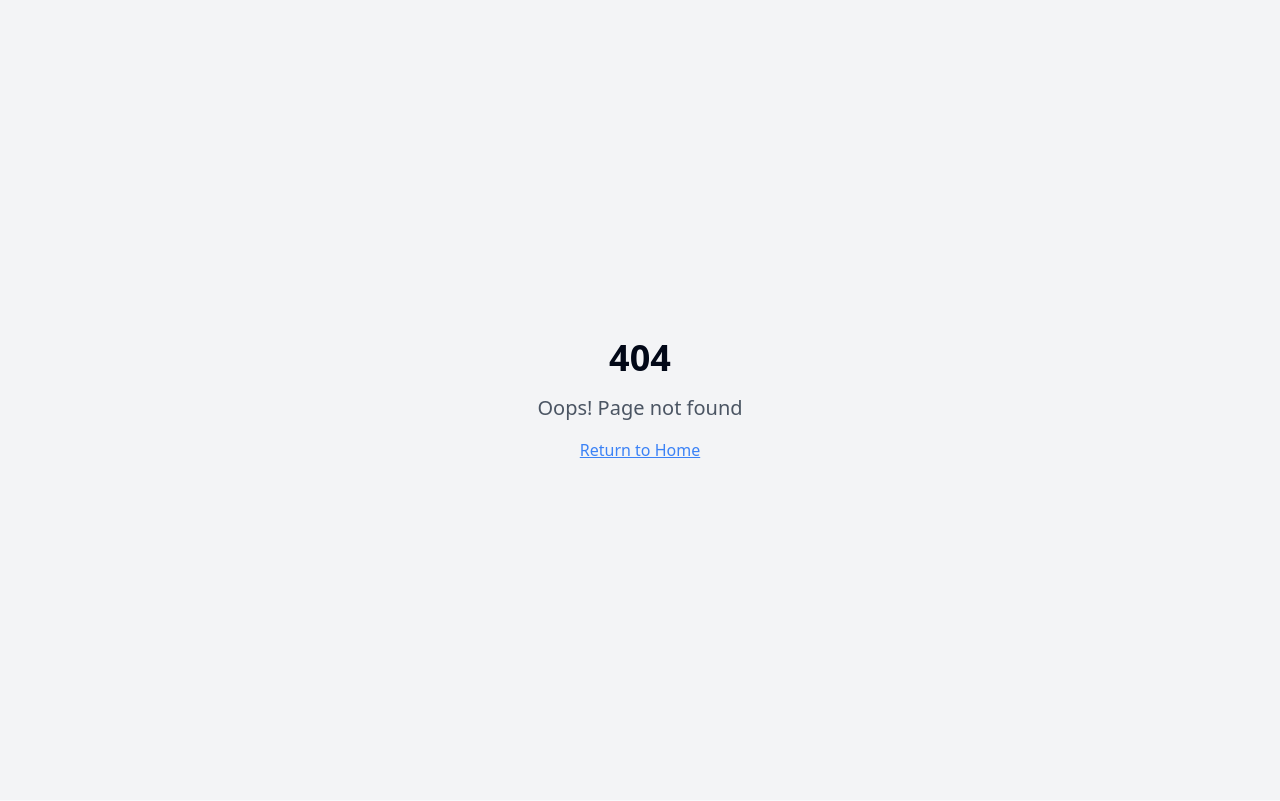
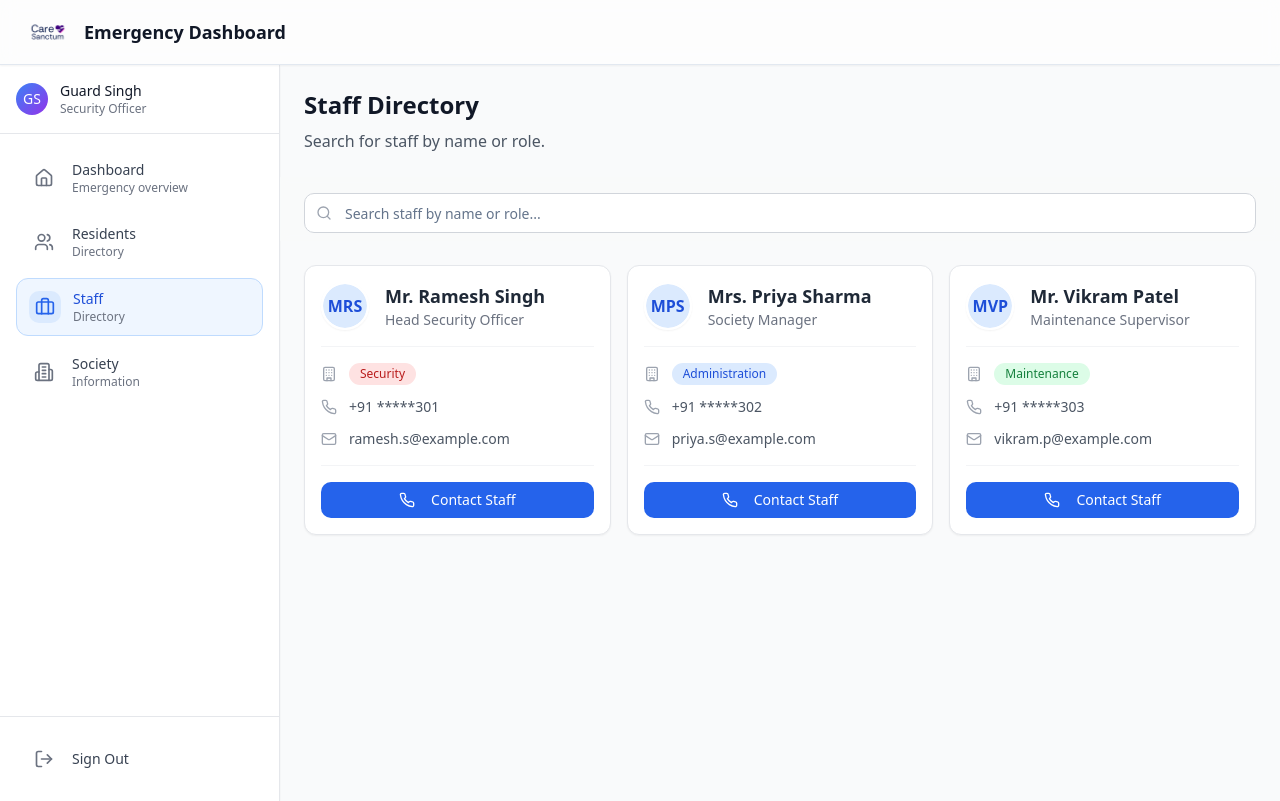
Before and after one commit to CareSanctum/cs-webapp-v1, a React (Vite) app: page /staff in a window 1280 px wide. Before the commit this address had no page. Built offline with nearby package versions, Linux system fonts and the light colour scheme.

Commit message:
Add new page for Staff, fix date issue

```diff
--- a/src/App.tsx
+++ b/src/App.tsx
@@ -1,4 +1,3 @@
-
 import { Toaster } from "@/components/ui/toaster";
 import { Toaster as Sonner } from "@/components/ui/sonner";
 import { TooltipProvider } from "@/components/ui/tooltip";
@@ -10,6 +9,7 @@ import Signup from "./pages/Signup";
 import VerifyEmail from "./pages/VerifyEmail";
 import Residents from "./pages/Residents";
 import Society from "./pages/Society";
+import Staff from "./pages/Staff";
 import EmergencyDetail from "./pages/EmergencyDetail";
 import NotFound from "./pages/NotFound";
 
@@ -25,6 +25,7 @@ const App = () => (
           <Route path="/" element={<Index />} />
           <Route path="/emergency/:id" element={<EmergencyDetail />} />
           <Route path="/residents" element={<Residents />} />
+          <Route path="/staff" element={<Staff />} />
           <Route path="/society" element={<Society />} />
           <Route path="/login" element={<Login />} />
           <Route path="/signup" element={<Signup />} />
--- a/src/components/Sidebar.tsx
+++ b/src/components/Sidebar.tsx
@@ -1,4 +1,4 @@
-import { X, Users, Archive, LogOut, Home, Shield, Building2 } from "lucide-react";
+import { X, Users, Archive, LogOut, Home, Shield, Building2, Briefcase } from "lucide-react";
 import { Button } from "@/components/ui/button";
 import { useState, useEffect } from "react";
 import { Link, useLocation } from "react-router-dom";
@@ -41,6 +41,12 @@ export const Sidebar = ({ onClose }: SidebarProps) => {
       icon: Users,
       label: "Residents",
       href: "/residents",
+      description: "Directory"
+    },
+    {
+      icon: Briefcase,
+      label: "Staff",
+      href: "/staff",
       description: "Directory"
     },
     {
--- a/src/pages/Index.tsx
+++ b/src/pages/Index.tsx
@@ -163,7 +163,7 @@ const Index = () => {
               <div>
                 <h1 className="text-2xl font-bold text-gray-900">Dashboard</h1>
                 <p className="text-gray-600 mt-1">
-                  Emergency response overview for {format(new Date(), "MMMM dd, yyyy")}
+                  Emergency response overview for {format(selectedDate, "MMMM dd, yyyy")}
                 </p>
               </div>
             </div>
--- a/src/pages/Society.tsx
+++ b/src/pages/Society.tsx
@@ -1,4 +1,3 @@
-
 import { useState } from "react";
 import { DashboardHeader } from "@/components/DashboardHeader";
 import { Sidebar } from "@/components/Sidebar";
@@ -107,30 +106,12 @@ const Society = () => {
                       </div>
                     </div>
                   </div>
-                  <div className="grid grid-cols-2 gap-4">
-                    <div className="text-center p-4 bg-blue-50 rounded-lg">
-                      <div className="text-2xl font-bold text-blue-700">{societyInfo.totalFlats}</div>
-                      <p className="text-sm text-blue-600">Total Flats</p>
-                    </div>
-                    <div className="text-center p-4 bg-green-50 rounded-lg">
-                      <div className="text-2xl font-bold text-green-700">{societyInfo.totalResidents}</div>
-                      <p className="text-sm text-green-600">Residents</p>
-                    </div>
-                    <div className="text-center p-4 bg-purple-50 rounded-lg">
-                      <div className="text-2xl font-bold text-purple-700">{societyInfo.emergencyContactsSetup}</div>
-                      <p className="text-sm text-purple-600">Emergency Setup</p>
-                    </div>
-                    <div className="text-center p-4 bg-orange-50 rounded-lg">
-                      <div className="text-2xl font-bold text-orange-700">{societyInfo.securityGuards}</div>
-                      <p className="text-sm text-orange-600">Security Guards</p>
-                    </div>
-                  </div>
                 </div>
               </CardContent>
             </Card>
 
             {/* Security Systems */}
-            <Card className="mb-6 bg-white/70 backdrop-blur-sm">
+            {/* <Card className="mb-6 bg-white/70 backdrop-blur-sm">
               <CardHeader>
                 <CardTitle className="flex items-center gap-2">
                   <Shield className="h-5 w-5 text-green-600" />
@@ -155,10 +136,10 @@ const Society = () => {
                   ))}
                 </div>
               </CardContent>
-            </Card>
+            </Card> */}
 
             {/* Facilities */}
-            <Card className="bg-white/70 backdrop-blur-sm">
+            {/* <Card className="bg-white/70 backdrop-blur-sm">
               <CardHeader>
                 <CardTitle className="flex items-center gap-2">
                   <Building className="h-5 w-5 text-blue-600" />
@@ -177,10 +158,10 @@ const Society = () => {
                   ))}
                 </div>
               </CardContent>
-            </Card>
+            </Card> */}
 
             {/* Emergency Contact */}
-            <div className="fixed bottom-4 right-4">
+            {/* <div className="fixed bottom-4 right-4">
               <Button
                 size="lg"
                 className="rounded-full shadow-lg"
@@ -189,7 +170,7 @@ const Society = () => {
                 <Phone className="h-5 w-5 mr-2" />
                 Emergency: {societyInfo.emergencyContact}
               </Button>
-            </div>
+            </div> */}
           </div>
         </main>
       </div>
--- /dev/null
+++ b/src/pages/Staff.tsx
@@ -0,0 +1,166 @@
+import { useState } from "react";
+import { DashboardHeader } from "@/components/DashboardHeader";
+import { Sidebar } from "@/components/Sidebar";
+import { Card, CardContent } from "@/components/ui/card";
+import { Button } from "@/components/ui/button";
+import { Input } from "@/components/ui/input";
+import { Badge } from "@/components/ui/badge";
+import { Avatar, AvatarFallback } from "@/components/ui/avatar";
+import { Search, Phone, Mail, Briefcase, Building, Users } from "lucide-react";
+
+// Mock staff data
+const mockStaff = [
+  {
+    id: "1",
+    name: "Mr. Ramesh Singh",
+    role: "Head Security Officer",
+    department: "Security",
+    phoneNumber: "+91 *****301",
+    email: "ramesh.s@example.com",
+  },
+  {
+    id: "2",
+    name: "Mrs. Priya Sharma",
+    role: "Society Manager",
+    department: "Administration",
+    phoneNumber: "+91 *****302",
+    email: "priya.s@example.com",
+  },
+  {
+    id: "3",
+    name: "Mr. Vikram Patel",
+    role: "Maintenance Supervisor",
+    department: "Maintenance",
+    phoneNumber: "+91 *****303",
+    email: "vikram.p@example.com",
+  }
+];
+
+const departmentColors: { [key: string]: string } = {
+  Security: "bg-red-100 text-red-700",
+  Administration: "bg-blue-100 text-blue-700",
+  Maintenance: "bg-green-100 text-green-700",
+  Housekeeping: "bg-purple-100 text-purple-700",
+};
+
+
+const Staff = () => {
+  const [isSidebarOpen, setIsSidebarOpen] = useState(false);
+  const [searchTerm, setSearchTerm] = useState("");
+  const [staff] = useState(mockStaff);
+
+  const filteredStaff = staff.filter(member =>
+    member.name.toLowerCase().includes(searchTerm.toLowerCase()) ||
+    member.role.toLowerCase().includes(searchTerm.toLowerCase())
+  );
+
+  return (
+    <div className="min-h-screen bg-gray-50">
+      <DashboardHeader onMobileMenuToggle={() => setIsSidebarOpen(true)} />
+
+      <div className="flex h-[calc(100vh-64px)] relative">
+        {isSidebarOpen && (
+          <div
+            className="fixed inset-0 bg-black bg-opacity-50 z-40 lg:hidden"
+            onClick={() => setIsSidebarOpen(false)}
+          />
+        )}
+
+        <div className={`
+          fixed lg:relative z-50 lg:z-auto
+          ${isSidebarOpen ? 'translate-x-0' : 'translate-x-full lg:translate-x-0'}
+          lg:translate-x-0
+          transition-transform duration-300 ease-in-out
+          h-full
+          right-0 lg:right-auto lg:left-0
+          top-0 lg:top-auto
+        `}>
+          <Sidebar onClose={() => setIsSidebarOpen(false)} />
+        </div>
+
+        <main className="flex-1 overflow-auto">
+          <div className="p-4 lg:p-6 space-y-6">
+            <div className="space-y-2">
+              <h1 className="text-2xl font-bold text-gray-900">Staff Directory</h1>
+              <p className="text-gray-600">Search for staff by name or role.</p>
+            </div>
+
+            <div className="sticky top-0 z-10 bg-gray-50/80 backdrop-blur-sm pt-4 pb-2 -mx-4 px-4 lg:-mx-6 lg:px-6">
+              <div className="relative">
+                <Search className="absolute left-3 top-1/2 -translate-y-1/2 text-gray-400 h-4 w-4" />
+                <Input
+                  placeholder="Search staff by name or role..."
+                  value={searchTerm}
+                  onChange={(e) => setSearchTerm(e.target.value)}
+                  className="pl-10 border-gray-300 bg-white"
+                />
+              </div>
+            </div>
+
+            <div className="grid grid-cols-1 md:grid-cols-2 xl:grid-cols-3 gap-4">
+              {filteredStaff.map((member) => (
+                <Card key={member.id} className="shadow-sm hover:shadow-md transition-all bg-white border-gray-200">
+                  <CardContent className="p-4 space-y-4">
+                    <div className="flex items-start gap-4">
+                      <Avatar className="h-12 w-12 border-2 border-white shadow-sm">
+                        <AvatarFallback className="bg-blue-100 text-blue-700 font-semibold">
+                          {member.name.split(' ').map(n => n[0]).join('')}
+                        </AvatarFallback>
+                      </Avatar>
+
+                      <div className="flex-1 min-w-0">
+                          <h3 className="font-semibold text-lg text-gray-800 truncate">{member.name}</h3>
+                          <p className="text-sm text-gray-500">{member.role}</p>
+                      </div>
+                    </div>
+
+                    <div className="space-y-3 text-sm text-gray-600 border-t border-gray-100 pt-4">
+                      <div className="flex items-center gap-3">
+                        <Building className="h-4 w-4 text-gray-400" />
+                        <Badge className={`${departmentColors[member.department] || 'bg-gray-100 text-gray-600'} font-medium`}>
+                            {member.department}
+                        </Badge>
+                      </div>
+                      <div className="flex items-center gap-3">
+                        <Phone className="h-4 w-4 text-gray-400" />
+                        <span>{member.phoneNumber}</span>
+                      </div>
+                      <div className="flex items-center gap-3">
+                        <Mail className="h-4 w-4 text-gray-400" />
+                        <span>{member.email}</span>
+                      </div>
+                    </div>
+
+                    <div className="border-t border-gray-100 pt-4">
+                      <Button
+                        size="sm"
+                        className="w-full bg-blue-600 hover:bg-blue-700 text-white"
+                      >
+                        <Phone className="h-4 w-4 mr-2" />
+                        Contact Staff
+                      </Button>
+                    </div>
+                  </CardContent>
+                </Card>
+              ))}
+            </div>
+
+            {filteredStaff.length === 0 && (
+              <Card className="bg-white border-gray-200">
+                <CardContent className="p-8 text-center">
+                  <div className="w-16 h-16 bg-gray-100 rounded-full flex items-center justify-center mx-auto mb-4">
+                    <Users className="h-8 w-8 text-gray-400" />
+                  </div>
+                  <h3 className="text-lg font-medium text-gray-700 mb-2">No staff members found</h3>
+                  <p className="text-gray-500">Try adjusting your search criteria</p>
+                </CardContent>
+              </Card>
+            )}
+          </div>
+        </main>
+      </div>
+    </div>
+  );
+};
+
+export default Staff;
```
